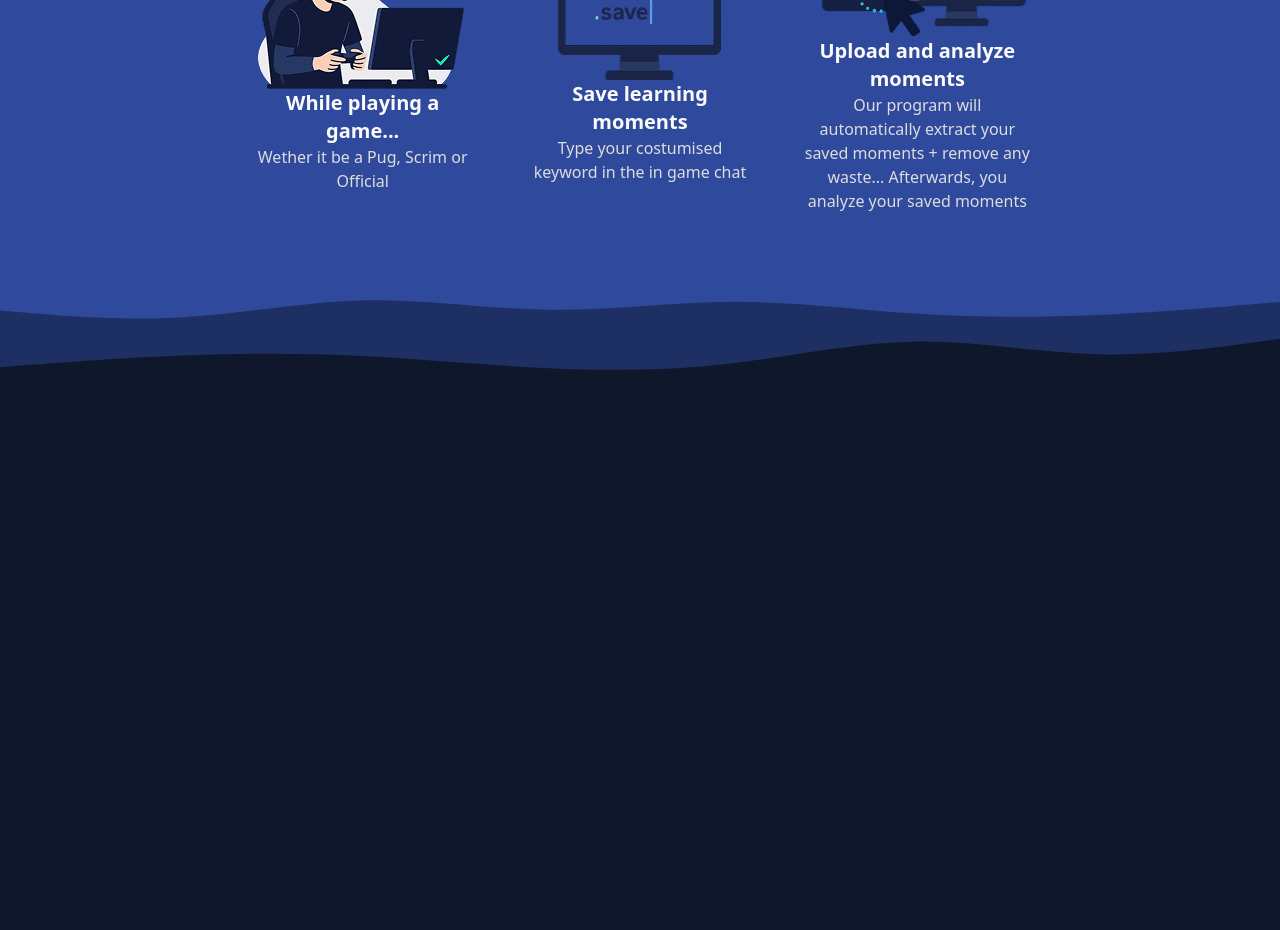
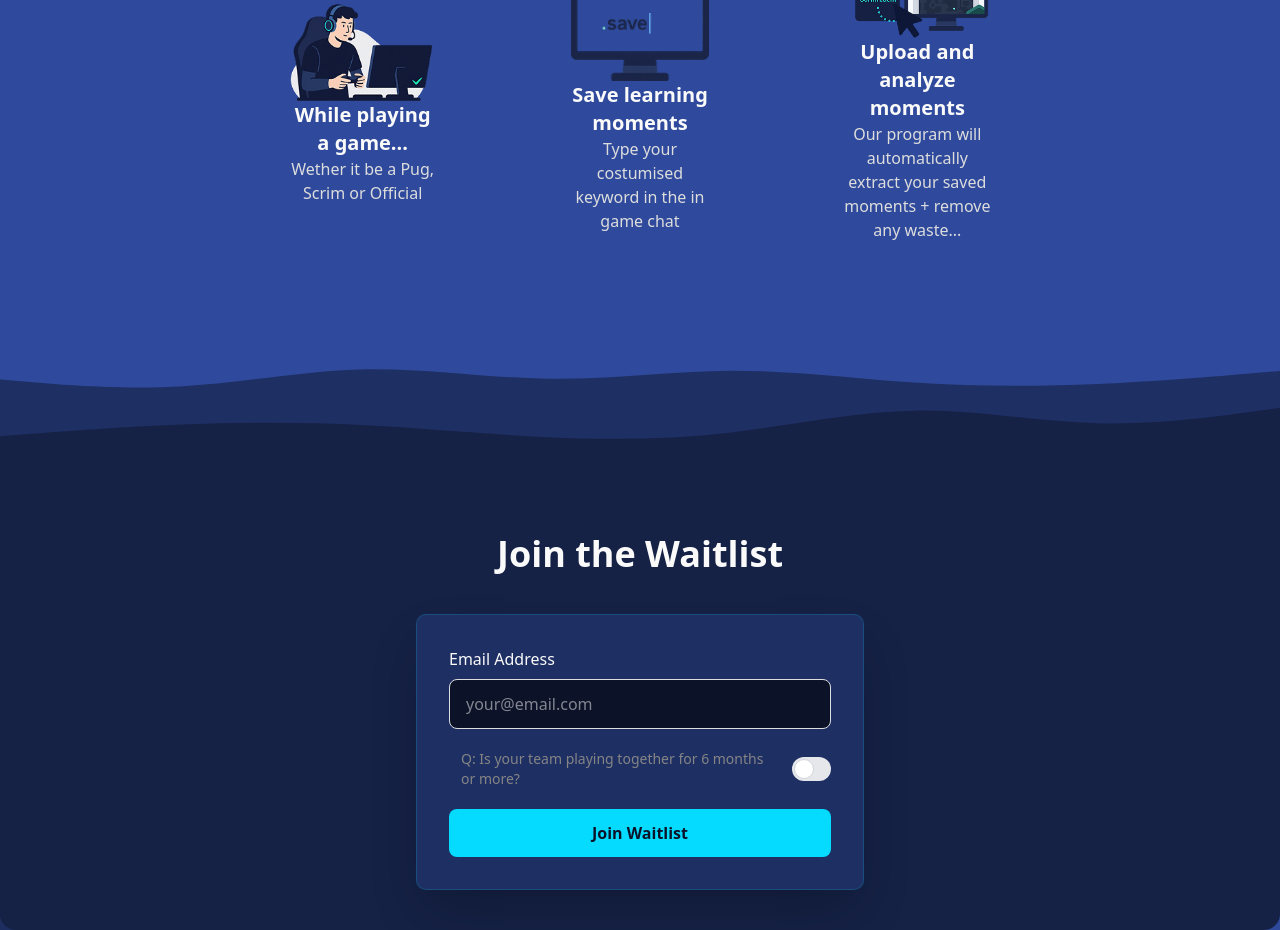
Before and after one commit to FalloutCS/Landing-Page-v2, a SvelteKit app in the folder my-app/: page / in a window 1280 px wide. Shown: the part 4000-4930 px from the top of the page. Before the commit the page ends 4407 px from the top, so only its background shows below. Built offline with nearby package versions, Linux system fonts and the light colour scheme; no server answers.

Commit message:
Added firebase integration

```diff
--- a/my-app/package.json
+++ b/my-app/package.json
@@ -24,6 +24,7 @@
 	"dependencies": {
 		"@number-flow/svelte": "^0.3.9",
 		"clsx": "^2.1.1",
+		"firebase": "^11.9.1",
 		"tailwind-merge": "^3.3.0"
 	}
 }
--- /dev/null
+++ b/my-app/src/lib/firebase.js
@@ -0,0 +1,48 @@
+// Import the functions you need from the SDKs you need
+import { initializeApp } from "firebase/app";
+import { getFirestore } from "firebase/firestore";
+import { setDoc, doc } from 'firebase/firestore';
+// TODO: Add SDKs for Firebase products that you want to use
+// https://firebase.google.com/docs/web/setup#available-libraries
+
+// Your web app's Firebase configuration
+// For Firebase JS SDK v7.20.0 and later, measurementId is optional
+const firebaseConfig = {
+  apiKey: import.meta.env.VITE_FIREBASE_API_KEY,
+  authDomain: import.meta.env.VITE_FIREBASE_AUTH_DOMAIN,
+  projectId: import.meta.env.VITE_FIREBASE_PROJECT_ID,
+  storageBucket: import.meta.env.VITE_FIREBASE_STORAGE_BUCKET,
+  messagingSenderId: import.meta.env.VITE_FIREBASE_MESSAGING_SENDER_I,
+  appId: import.meta.env.VITE_FIREBASE_APP_ID,
+  measurementId: import.meta.env.VITE_FIREBASE_MEASUREMENT_ID
+};
+
+// Initialize Firebase
+const app = initializeApp(firebaseConfig);
+const db = getFirestore(app);
+
+export const addEmail = async (email, playing_for_6_months) => {
+	try {
+	  // Create a document ID from the email (you might want to hash it or sanitize it)
+	  const docId = email.toLowerCase().replace(/[^a-z0-9]/g, '_');
+
+	  // Use setDoc with merge:true to avoid overwriting if document exists
+	  await setDoc(doc(db, "waitlist", docId), {
+		email: email.toLowerCase(), // Store email in lowercase for consistency
+		timestamp: new Date(),
+		updatedAt: new Date(),
+		teamTime: playing_for_6_months
+	  }, { merge: true });
+
+	  return {
+		success: true,
+		id: docId
+	  };
+	} catch (error) {
+	  console.error("Error adding email:", error);
+	  return {
+		success: false,
+		error: error.message
+	  };
+	}
+  };
--- /dev/null
+++ b/my-app/src/routes/+page.server.js
@@ -0,0 +1,38 @@
+// +page.server.js
+import { addEmail } from '$lib/firebase';
+
+/** @type {import('./$types').PageServerLoad} */
+export async function load() {
+    return {};
+};
+
+/** @satisfies {import('./$types').Actions} */
+export const actions = {
+  default: async ({ request }) => {
+    try {
+      const data = await request.formData();
+      console.log(data);
+      const email = data.get('email');
+      const playing_for_6_months = data.get('team');
+      const result = await addEmail(email, playing_for_6_months);
+
+      if (!result.success) {
+        return {
+          success: false,
+          error: 'Failed to add email to waitlist'
+        };
+      }
+
+      return {
+        success: true,
+        id: result.id
+      };
+    } catch (error) {
+      console.error("Server error:", error);
+      return {
+        success: false,
+        error: 'Something went wrong. Please try again.'
+      };
+    }
+  }
+};
--- a/my-app/src/routes/Components/Cta.svelte
+++ b/my-app/src/routes/Components/Cta.svelte
@@ -1,5 +1,20 @@
+<script>
+  import { enhance } from "$app/forms";
+
+  let submitted = $state(false);
+  let error = $state("");
+
+  /** @type {import('./$types').PageProps} */
+  let { form } = $props();
+
+  function handleSubmit(event) {
+    submitted = false;
+    error = "";
+  }
+</script>
+
 <section
-  class="relative bg-gradient-to-br from-skyblue-1 to-skyblue-5 text-white-1 pb-10 rounded-b-2xl"
+  class="relative bg-skyblue-2 text-white-1 pb-10 rounded-b-2xl"
 >
   <!-- Waves -->
   <div class="w-full overflow-hidden">
@@ -9,4 +24,73 @@
       class="absolute w-full pointer-events-none select-none"
     />
   </div>
+
+  <div class="h-20 md:h-32 lg:h-40 2xl:h-60"></div>
+
+  <div class="my-10 text-center">
+    <h1 class="text-2xl md:text-3xl xl:text-4xl text-white-1 font-bold">
+      Join the Waitlist
+    </h1>
+  </div>
+
+  <form
+    id="waitlist-form"
+    method="POST"
+    use:enhance={() => {
+      return async ({ result }) => {
+        if (result.type === "success") {
+          submitted = true;
+        } else {
+          error = "Something went wrong. Please try again.";
+        }
+      };
+    }}
+    onsubmit={handleSubmit}
+    class="mx-auto max-w-md rounded-lg border bg-skyblue-3 border-NeonBlue-2/20 p-8 shadow-2xl"
+  >
+    <div class="mb-2">
+      <label class="mb-2 block" for="email"> Email Address </label>
+      <input
+        id="email"
+        name="email"
+        type="email"
+        required
+        placeholder="your@email.com"
+        class="w-full rounded-md border border-white-2 bg-skyblue-1 px-4 py-3 transition duration-200 focus:outline-0 focus:ring-2 focus:ring-NeonBlue-1 mb-2"
+      />
+
+      <label class="inline-flex cursor-pointer items-center">
+        <span class="m-3 text-sm font-medium text-white-5 "
+          >Q: Is your team playing together for 6 months or more?</span
+        >
+        <input
+          id="team"
+          name="team"
+          type="checkbox"
+          value="true"
+          class="peer sr-only"
+        />
+        <div
+          class="peer relative h-6 w-11 rounded-full bg-gray-200 after:absolute after:start-[2px] after:top-[2px] after:h-5 after:w-5 after:rounded-full after:border after:border-gray-300 after:bg-white after:transition-all after:content-[''] peer-checked:bg-blue-600 peer-checked:after:translate-x-full peer-checked:after:border-white peer-focus:outline-none peer-focus:ring-2 peer-focus:ring-NeonBlue-2 rtl:peer-checked:after:-translate-x-full"
+        ></div>
+      </label>
+    </div>
+
+    <button
+      type="submit"
+      class="	w-full rounded-md bg-NeonBlue-1 px-6 py-3 font-bold text-skyblue-1
+			 			transition duration-200 hover:bg-accent-cyan-dark
+			 			disabled:cursor-not-allowed disabled:opacity-50"
+    >
+      {#if submitted}
+        Thanks for joining! ✨
+      {:else}
+        Join Waitlist
+      {/if}
+    </button>
+
+    {#if error}
+      <p class="mt-4 text-center text-red-500">{error}</p>
+    {/if}
+  </form>
 </section>
--- a/my-app/src/routes/Components/Onboarding.svelte
+++ b/my-app/src/routes/Components/Onboarding.svelte
@@ -13,7 +13,7 @@
     {
       name: "Upload and analyze moments",
       description:
-        "Our program will automatically extract your saved moments + remove any waste... Afterwards, you analyze your saved moments",
+        "Our program will automatically extract your saved moments + remove any waste...",
       img: "/Onboarding/Uploading.png",
     },
   ]);
@@ -34,7 +34,7 @@
     class="grid grid-cols-1 lg:grid-cols-3 gap-6 lg:gap-12 lg:px-32 xl:px-52 mt-10"
   >
     {#each onboardingSteps as onboardingStep}
-      <div class="flex flex-col items-center justify-center text-center">
+      <div class="flex flex-col items-center justify-center text-center p-10">
         <img src={onboardingStep.img} alt="" />
         <h1 class="text-xl text-white-1 font-bold">{onboardingStep.name}</h1>
         <p class="text-white-2 text-center pb-3 justify-self-end">
```
Also changed, not shown: 1 other file (tests, documents, lock files or other folders).
